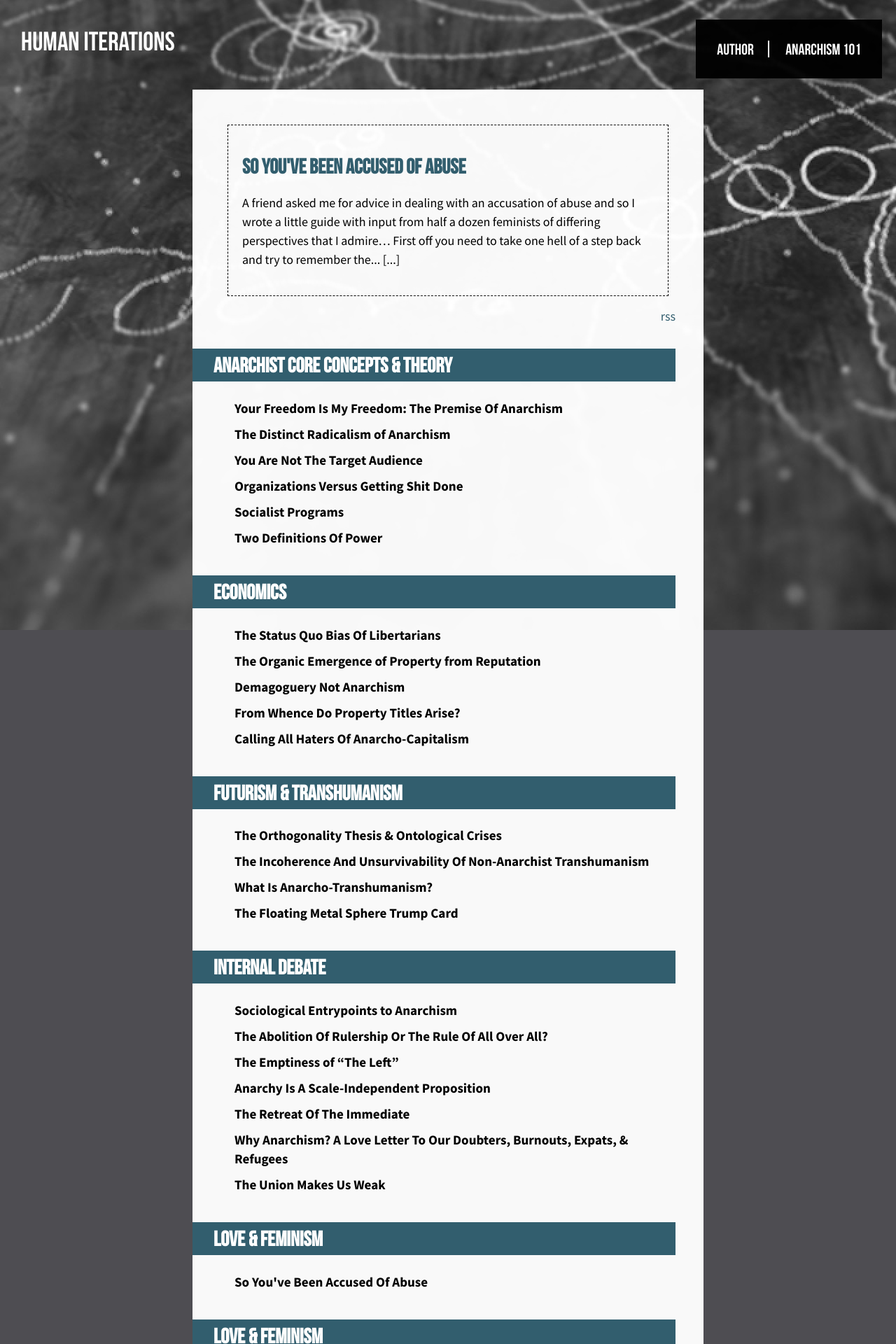
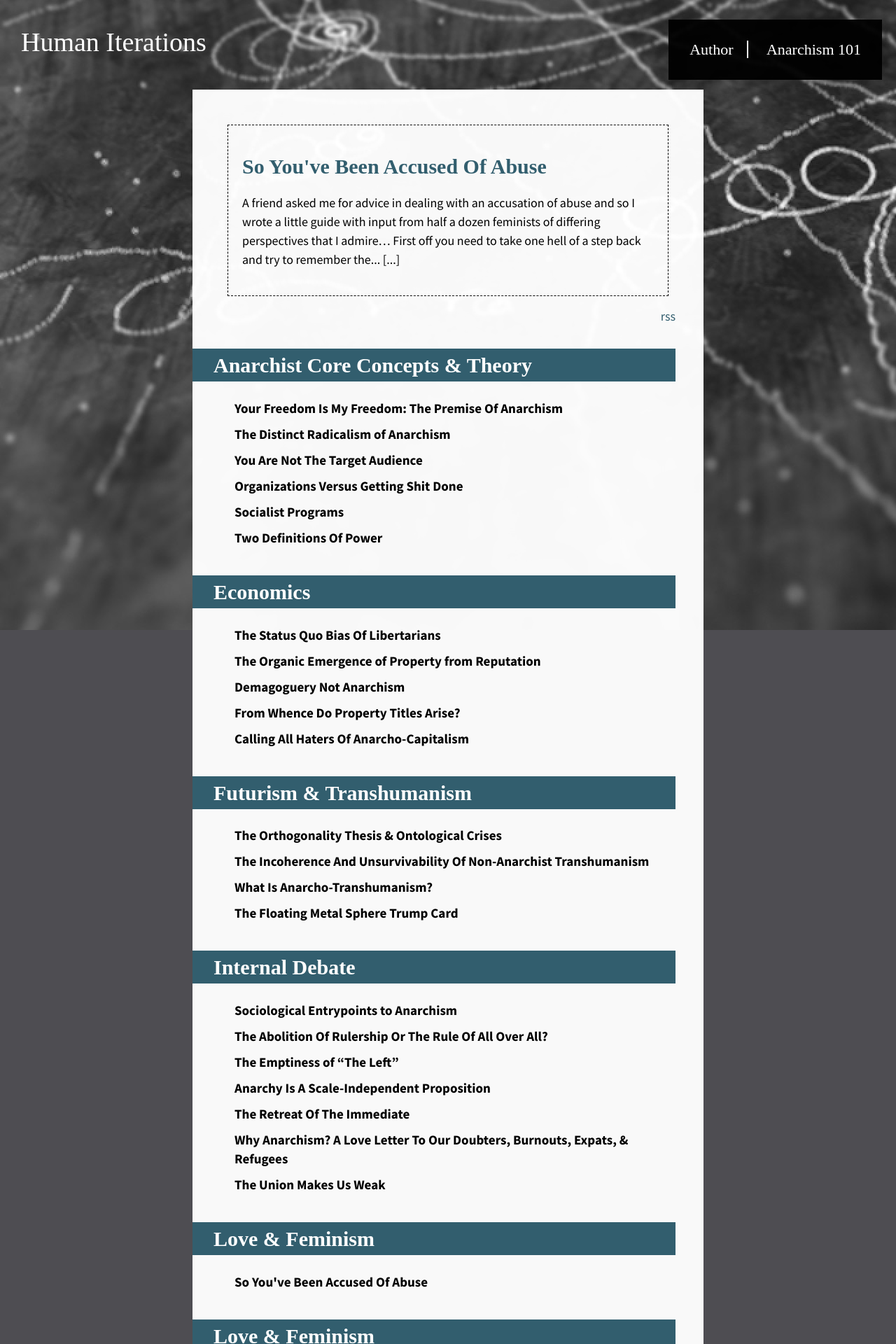
Before and after one commit to rechelon/rechelon.github.io, a Jekyll site: the page built from index.html, in a window 1280 px wide. Shown: the top 1920 px of the page at 70% size. Built offline with Jekyll 4.4.1, drawn with Linux system fonts in a browser that asks for light colours; some web fonts are replaced.

Commit message:
are fonts causing a weird breakage on firefox?

```diff
--- a/_sass/_base.scss
+++ b/_sass/_base.scss
@@ -1,4 +1,18 @@
-@import url("/fonts/stylesheet.css");
+/*@import url("/fonts/stylesheet.css");
+@font-face {
+    font-family: 'bebas_neueregular';
+    src: url('bebasneue-webfont.eot');
+    src: url('bebasneue-webfont.eot?#iefix') format('embedded-opentype'),
+         url('bebasneue-webfont.woff2') format('woff2'),
+         url('bebasneue-webfont.woff') format('woff'),
+         url('bebasneue-webfont.ttf') format('truetype'),
+         url('bebasneue-webfont.svg#bebas_neueregular') format('svg');
+    font-weight: normal;
+    font-style: normal;
+
+}
+*/
+
 
 body {
   font-family: 'Source Sans Pro', Helvetica, Arial, sans-serif;
--- a/css/main.scss
+++ b/css/main.scss
@@ -6,6 +6,7 @@
 
 
 // Our variables
+/*
 $base-font-family: "Helvetica Neue", Helvetica, Arial, sans-serif;
 $base-font-size:   16px;
 $base-font-weight: 400;
@@ -42,7 +43,7 @@ $on-laptop:        800px;
         @content;
     }
 }
-
+*/
 
 
 // Import partials from `sass_dir` (defaults to `_sass`)
```
